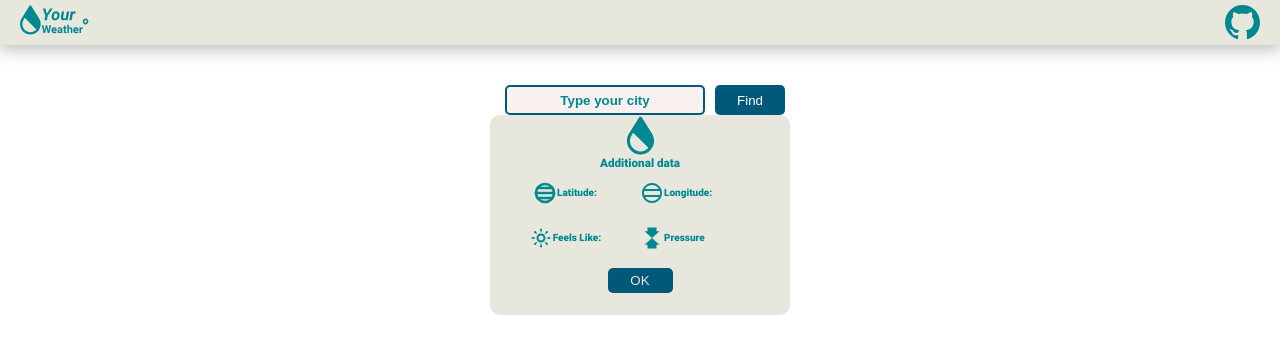
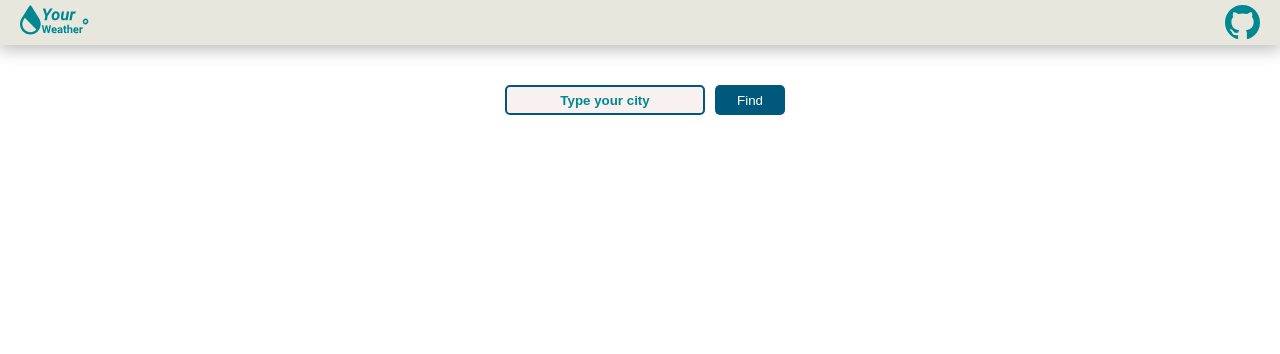
Before and after one commit to JI-Villalobos/weather-api, a website: page public/index.html in a window 1280 px wide. Drawn offline with Linux system fonts and the light colour scheme.

Commit message:
[ADD] display additional data with sweet alert

```diff
--- a/public/index.html
+++ b/public/index.html
@@ -20,37 +20,6 @@
             </div>
             <div class="weather-api--cards" id="api">
             </div>
-
-            <div class="additional">
-                <div class="sub-header">
-                    <img src="../src/assets/images/add.svg" alt="">
-                    <h3>Additional data</h3>
-                </div>
-                <div class="data">
-                    <div class="data-lat adj">
-                        <img src="../src/assets/images/latitude.svg" alt="">
-                        <p>Latitude:</p>
-                    </div>
-                    <div class="data-lon adj">
-                        <img src="../src/assets/images/longitude.svg" alt="">
-                        <p>Longitude:</p>
-                    </div>
-                    <div class="data-feel adj">
-                        <img src="../src/assets/images/feels-like.svg" alt="">
-                        <p>Feels Like:</p>
-                    </div>
-                    <div class="data-press adj">
-                        <img src="../src/assets/images/pressure.svg" alt="">
-                        <p>Pressure</p>
-                    </div>
-                </div>
-                <div class="ok-button">
-                    <button>
-                        OK
-                    </button>
-                </div>
-            </div>
-
         </div>
     </main>
 </body>
--- a/src/styles/main.css
+++ b/src/styles/main.css
@@ -233,20 +233,6 @@ main {
     color: var(--turquoise);
 }
 
-.sub-header {
-    display: flex;
-    flex-direction: column;
-    align-items: center;
-    justify-content: center;
-    justify-items: center;
-    /*height: 80px;*/
-}
-
-.sub-header img {
-    width: 29px;
-    height: 41px;
-}
-
 .data {
     display: grid;
     grid-template: repeat(2, 1fr) / repeat(2, 1fr);
@@ -300,12 +286,3 @@ main {
     justify-content: center;
     align-items: center;
 }
-
-.ok-button button {
-    background-color: var(--blue-main);
-    height: 25px;
-    width: 65px;
-    border-radius: 5px;
-    border: none;
-    color: var(--gray);
-}
--- a/src/utils/storeRequest.js
+++ b/src/utils/storeRequest.js
@@ -1,3 +1,5 @@
+import showAdditionalData from '@templates/showAdditionalData.js'
+
 const requests = []
 
 
@@ -22,7 +24,7 @@ function storeRequest(request){
 function getStoredRequest(id){
     requests.forEach(data => {
         if(data.id == id){
-            console.log(data);
+            showAdditionalData(data.name, data.coord.lat, data.coord.lon, data.main.feels_like, data.main.pressure)
         }
     })
 }
```
Also changed, not shown: src/templates/showAdditionalData.js (+30 -2 lines).
